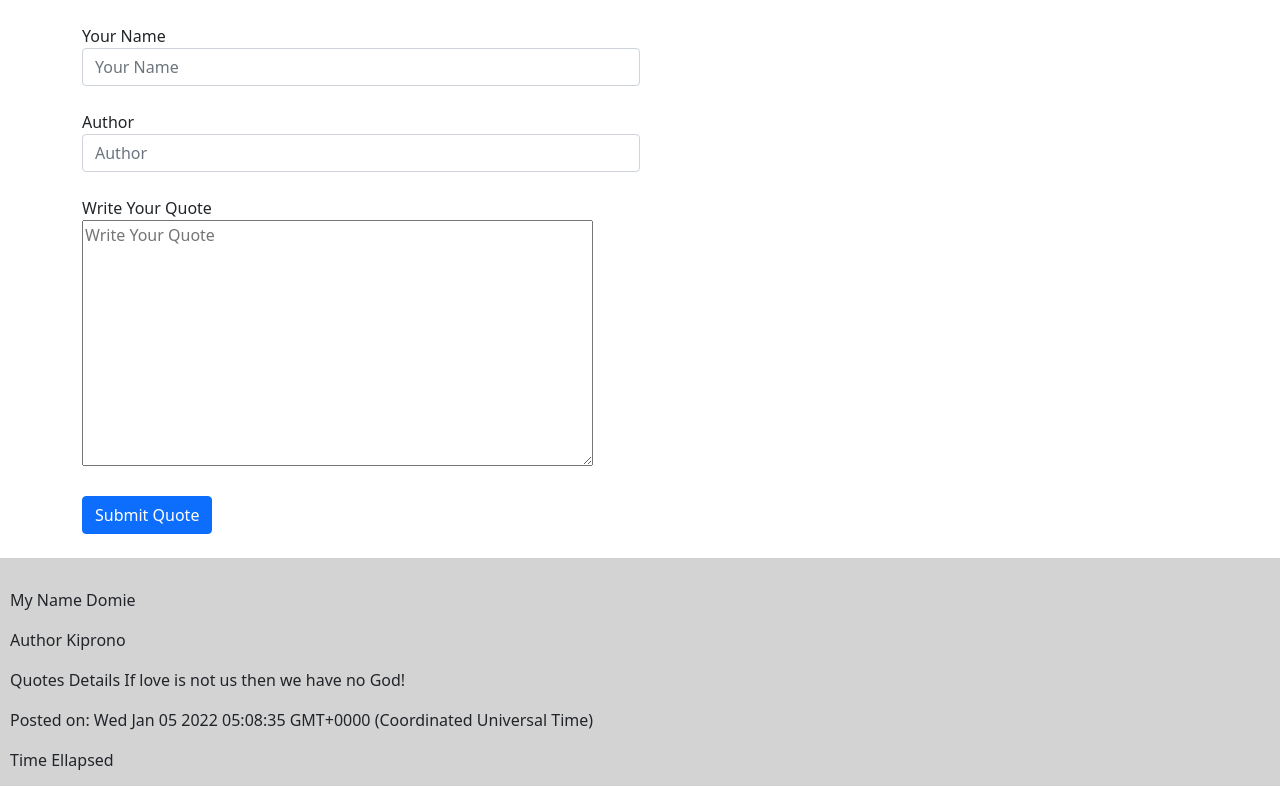
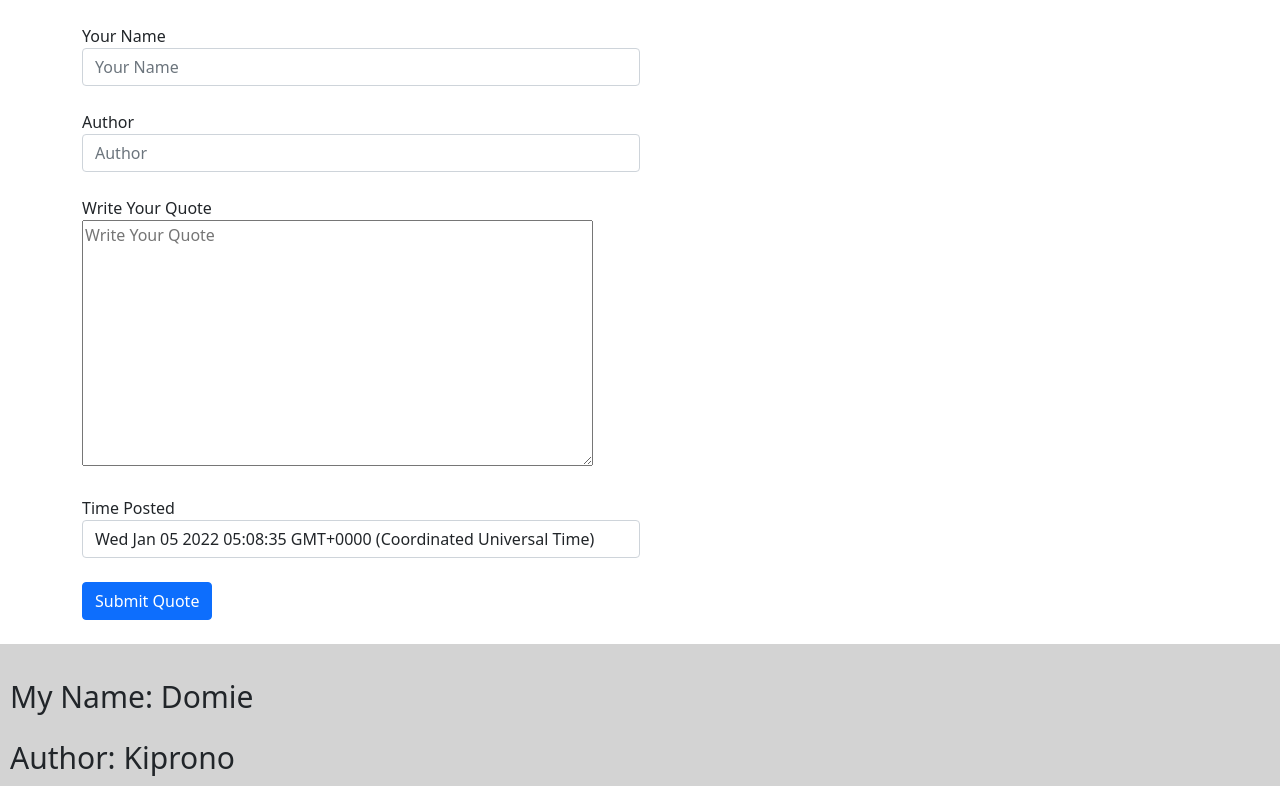
Before and after one commit to DKorir/Quotes-App, an Angular app in the folder Quotes/: page / in a window 1280 px wide. Shown: the top 786 px of the page. Built offline with nearby package versions, Linux system fonts and the light colour scheme.

Commit message:
initial commit two way data binding

```diff
--- a/Quotes/src/app/app.component.css
+++ b/Quotes/src/app/app.component.css
@@ -2,3 +2,6 @@
     background-color: lightgray;
     padding: 30px 0px 10px 10px;
 }
+p{
+    font-size: 30px;
+}
--- a/Quotes/src/app/app.component.html
+++ b/Quotes/src/app/app.component.html
@@ -1,11 +1,11 @@
 <app-form></app-form>
 <div class="container-fluid">
   <div class="details" *ngFor="let quote of quotes">
-  <p>My Name {{quote.name}}</p>
-  <p>Author {{quote.author}}</p>
-  <p>Quotes Details {{quote.quote}}</p>
-  <p>Posted on: {{quote.timePosted}}</p>
-  <p>Time Ellapsed</p>
+  <p>My Name: {{quote.name}}</p>
+  <p>Author: {{quote.author}}</p>
+  <p>Quotes Details: {{quote.quote}}</p>
+  <p>Posted on: {{quote.timePosted | date}}</p>
+  <p>Time Ellapsed:</p>
   <div>
     <div class="row">
       <div class="col-md-4">
--- a/Quotes/src/app/app.module.ts
+++ b/Quotes/src/app/app.module.ts
@@ -7,6 +7,7 @@ import { FormComponent } from './form/form.component';
 import { UpvoteComponent } from './upvote/upvote.component';
 import { DownvoteComponent } from './downvote/downvote.component';
 import { DeleteComponent } from './delete/delete.component';
+import { FormsModule } from '@angular/forms';
 
 @NgModule({
   declarations: [
@@ -18,7 +19,8 @@ import { DeleteComponent } from './delete/delete.component';
   ],
   imports: [
     BrowserModule,
-    AppRoutingModule
+    AppRoutingModule,
+    FormsModule
   ],
   providers: [],
   bootstrap: [AppComponent]
--- a/Quotes/src/app/form/form.component.html
+++ b/Quotes/src/app/form/form.component.html
@@ -1,16 +1,21 @@
 <div class="container">
     <form action="">
-        <div class=""><br>
+        <div class="form-group"><br>
             <label for="">Your Name</label>
-            <input type="text" class="form-control" name="" id="" placeholder="Your Name">
+            <input type="text" class="form-control" name="name"  [(ngModel)]="quote.name" placeholder="Your Name">
         </div><br>
+        <!--two way data binding-->
         <div class="form-group">
             <label for="">Author </label>
-            <input type="text" class="form-control" name="" id="" placeholder="Author">
+            <input type="text" class="form-control" name="author" [(ngModel)]="quote.author"  placeholder="Author">
         </div><br>
         <div class="form-group">
             <label for="">Write Your Quote</label><br>
-            <textarea placeholder="Write Your Quote" name="" id="" cols="53" rows="10"></textarea>
+            <textarea [(ngModel)]="quote.quote" placeholder="Write Your Quote" name="quote"  cols="53" rows="10"></textarea>
+        </div><br>
+        <div class="form-group">
+            <label for="">Time Posted </label>
+            <input type="text" class="form-control" name="timePosted" [(ngModel)]="quote.timePosted" placeholder="Time Posted">
         </div><br>
         <div class="form-group">
             <button class="btn btn-primary">Submit Quote</button>
--- a/Quotes/src/app/form/form.component.ts
+++ b/Quotes/src/app/form/form.component.ts
@@ -1,4 +1,5 @@
-import { Component, OnInit } from '@angular/core';
+import { Component, OnInit, Output, EventEmitter } from '@angular/core';
+import { Quote } from '../quote';
 
 @Component({
   selector: 'app-form',
@@ -7,6 +8,8 @@ import { Component, OnInit } from '@angular/core';
 })
 export class FormComponent implements OnInit {
 
+@Output()formInputDetails:any=new EventEmitter()
+  quote:any=new Quote("","","", new Date)
   constructor() { }
 
   ngOnInit(): void {
```
